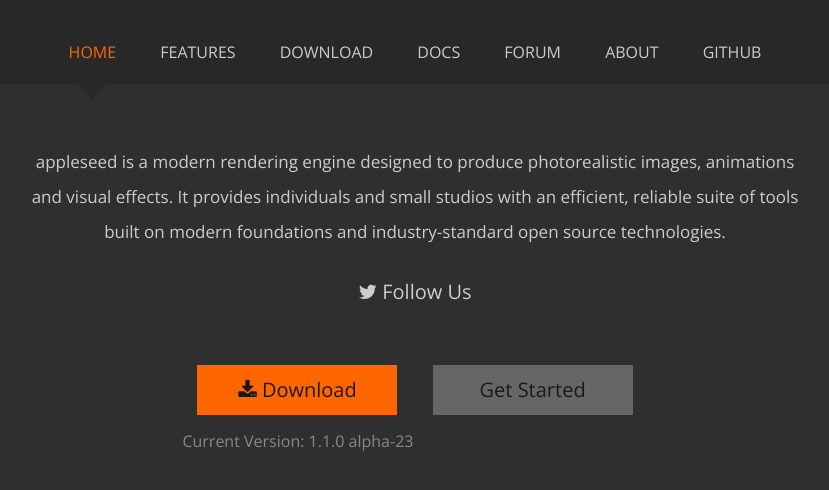
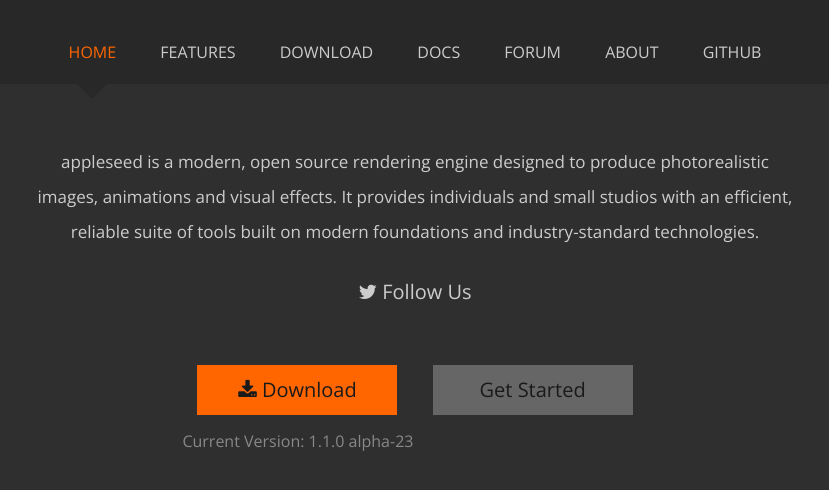
Before and after one commit to appleseedhq/appleseedhq.github.io, a Jekyll site: the page built from index.md, in a window 1280 px wide, cut to the strip 365-937 px from the top of the page. Shown: the top 490 px of the strip, without its empty margins (225-1054 px from the left). Built offline with Jekyll 4.4.1, drawn with Linux system fonts in a browser that asks for light colours; nearby versions of some CDN libraries.

```diff
--- a/_includes/header.html
+++ b/_includes/header.html
@@ -3,6 +3,7 @@
     <head>
         <meta charset="utf-8">
         <title>appleseed - {{ page.title }}</title>
+        <meta name="description" content="appleseed is a modern, open source rendering engine designed to produce photorealistic images, animations and visual effects." />
         <link rel="shortcut icon" type="image/x-icon" href="/img/favicon.ico" />
         <link rel="stylesheet" type="text/css" href="//fonts.googleapis.com/css?family=Open+Sans%7CInconsolata">
         <link rel="stylesheet" type="text/css" href="//maxcdn.bootstrapcdn.com/font-awesome/4.2.0/css/font-awesome.min.css">
--- a/index.md
+++ b/index.md
@@ -5,8 +5,8 @@ layout: index
 home: true
 ---
 
-appleseed is a modern rendering engine designed to produce photorealistic images, animations and visual effects.
+appleseed is a modern, open source rendering engine designed to produce photorealistic images, animations and visual effects.
 It provides individuals and small studios with an efficient, reliable suite of tools built on modern foundations
-and industry-standard open source technologies.
+and industry-standard technologies.
 
 [<i class="fa fa-twitter"></i> Follow Us](https://twitter.com/appleseedhq)
```
